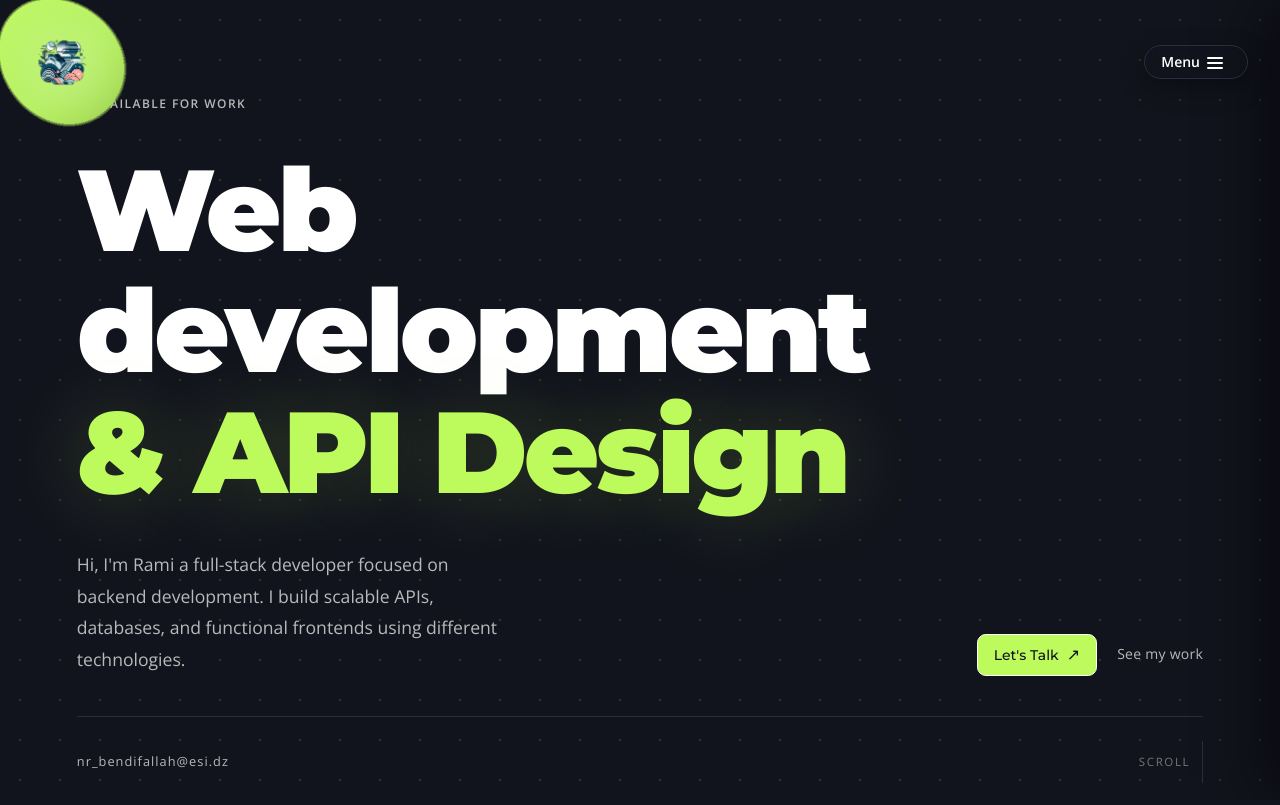
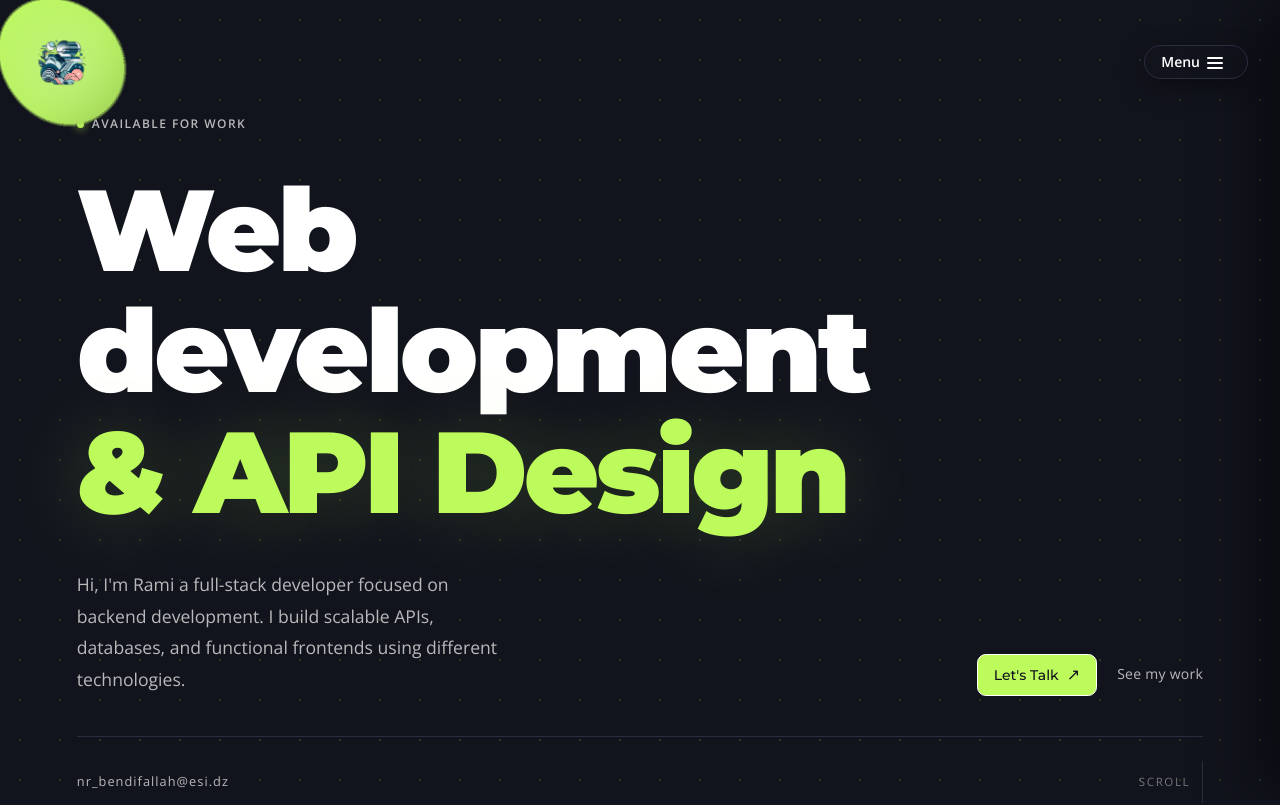
Before and after one commit to Bendifallah-Rami/rami-portfolio-v2, a Next.js app: page / in a window 1280 px wide. Shown: the top 805 px of the page. Built offline with nearby package versions, Linux system fonts and the light colour scheme.

Commit message:
style: add top margin to Hero section for improved layout

```diff
--- a/src/components/sections/home.jsx
+++ b/src/components/sections/home.jsx
@@ -23,7 +23,7 @@ export default function Hero() {
 
   return (
     <section
-      className="relative min-h-svh flex items-center overflow-hidden px-[clamp(1.5rem,6vw,7rem)]"
+      className="relative min-h-svh  mt-5 flex items-center overflow-hidden px-[clamp(1.5rem,6vw,7rem)]"
       style={{ backgroundColor: "transparent" }}
     >
       {/* Content */}
```
